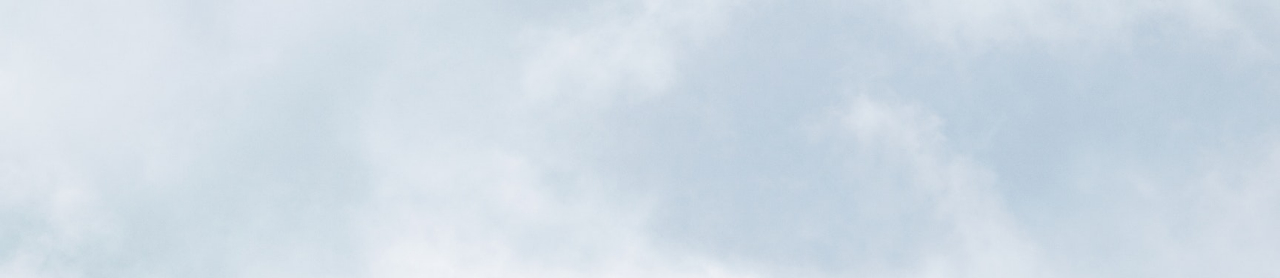
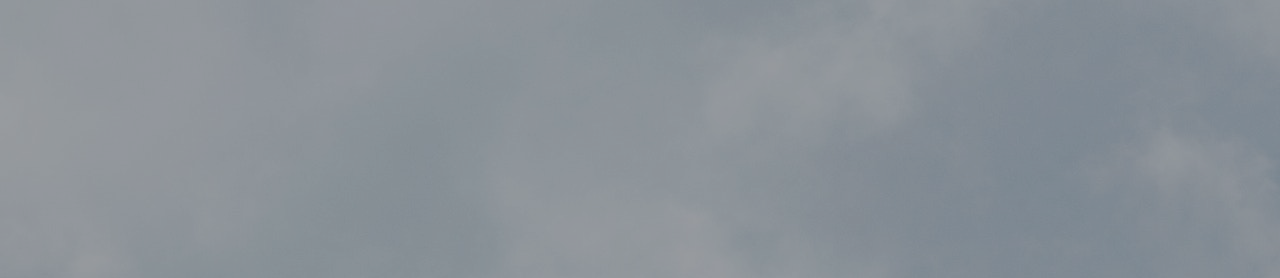
Before and after one commit to csslick/random-gallery, a plain HTML site: page index.html in a window 1280 px wide. Shown: the top 278 px of the page. Drawn offline with Linux system fonts and the light colour scheme.

Commit message:
인터벌 변경 기능 추가

```diff
--- a/index.html
+++ b/index.html
@@ -6,6 +6,8 @@
   <meta name="viewport" content="width=device-width, initial-scale=1.0">
   <title>랜덤 이미지 갤러리</title>
   <link rel="stylesheet" href="style.css">
+  <script src="js/jquery-3.6.0.min.js"></script>
+  <script src="js/app.js"></script>
 </head>
 <body>
   <section>
--- /dev/null
+++ b/js/app.js
@@ -0,0 +1,27 @@
+// 이미지 변경 함수
+const img_url = [
+  'images/img01.jpg',
+  'images/img02.jpg',
+  'images/img03.jpg',
+];
+
+$(function(){
+
+  function changeBg() {
+    // 0 ~ 2 랜덤값 생성(이미지 번호)
+    let imgNum = Math.floor(Math.random() * 3)
+    console.log(imgNum);
+
+    // 이미지 변경
+    $('body').css({
+      background: `url('images/filter-box.png'),
+      url(${img_url[imgNum]})`
+    })
+  }
+
+  // setInterval(함수, 시간ms)
+  setInterval(changeBg, 5000);
+
+});
+
+// 응용과제: 이미지를 총 6장으로 추가 랜덤 수정
--- a/style.css
+++ b/style.css
@@ -14,7 +14,9 @@ ul {
 
 body {
   font-family: 'Courier New', Courier, monospace;
-  background-image: url('images/img01.jpg');
+  background-image:
+    url('images/filter-box.png'),
+    url('images/img01.jpg');
   background-size: cover;
   background-repeat: no-repeat;
   height: 100vh;
```
Also changed, not shown: 1 other file.
